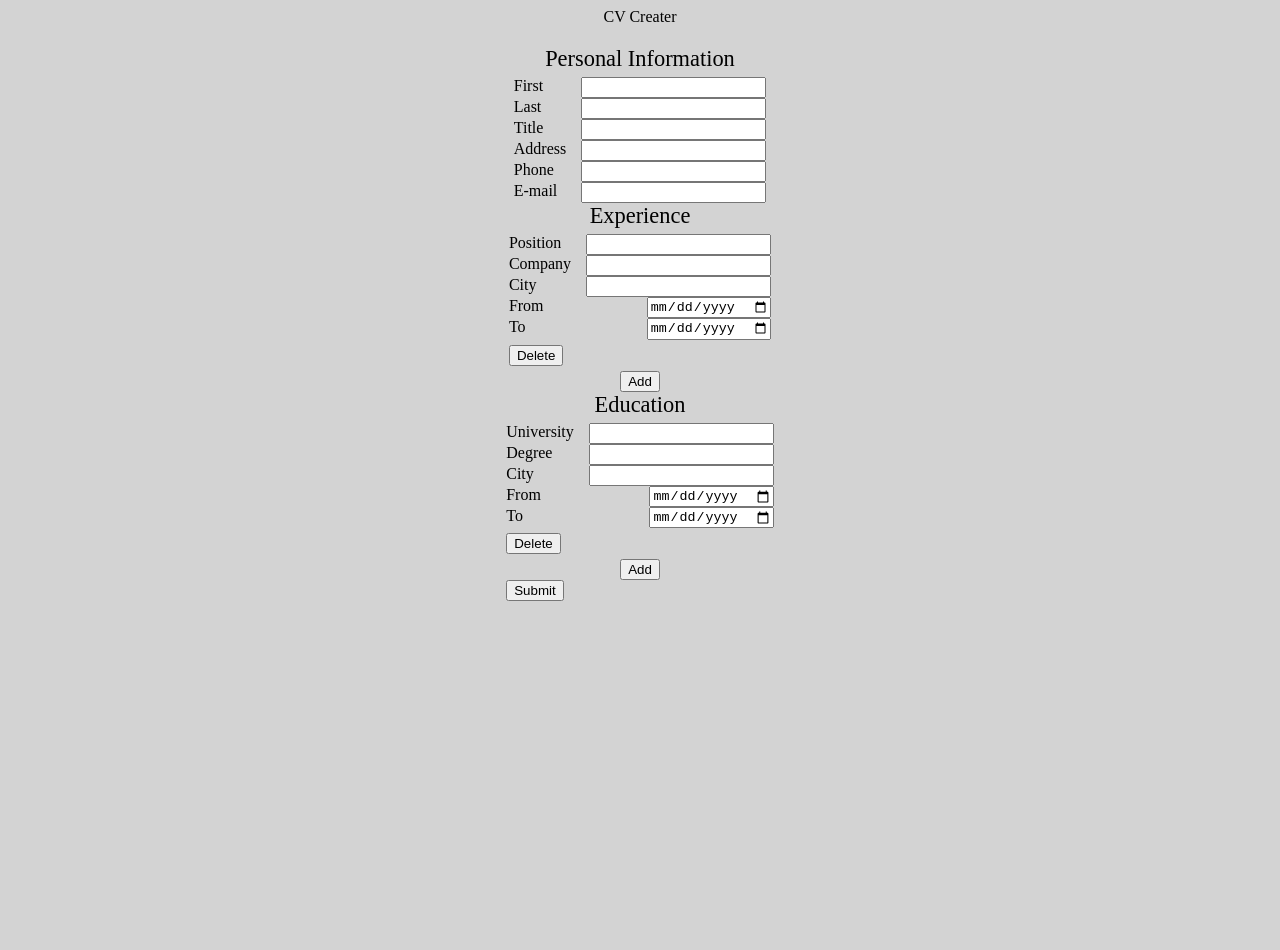
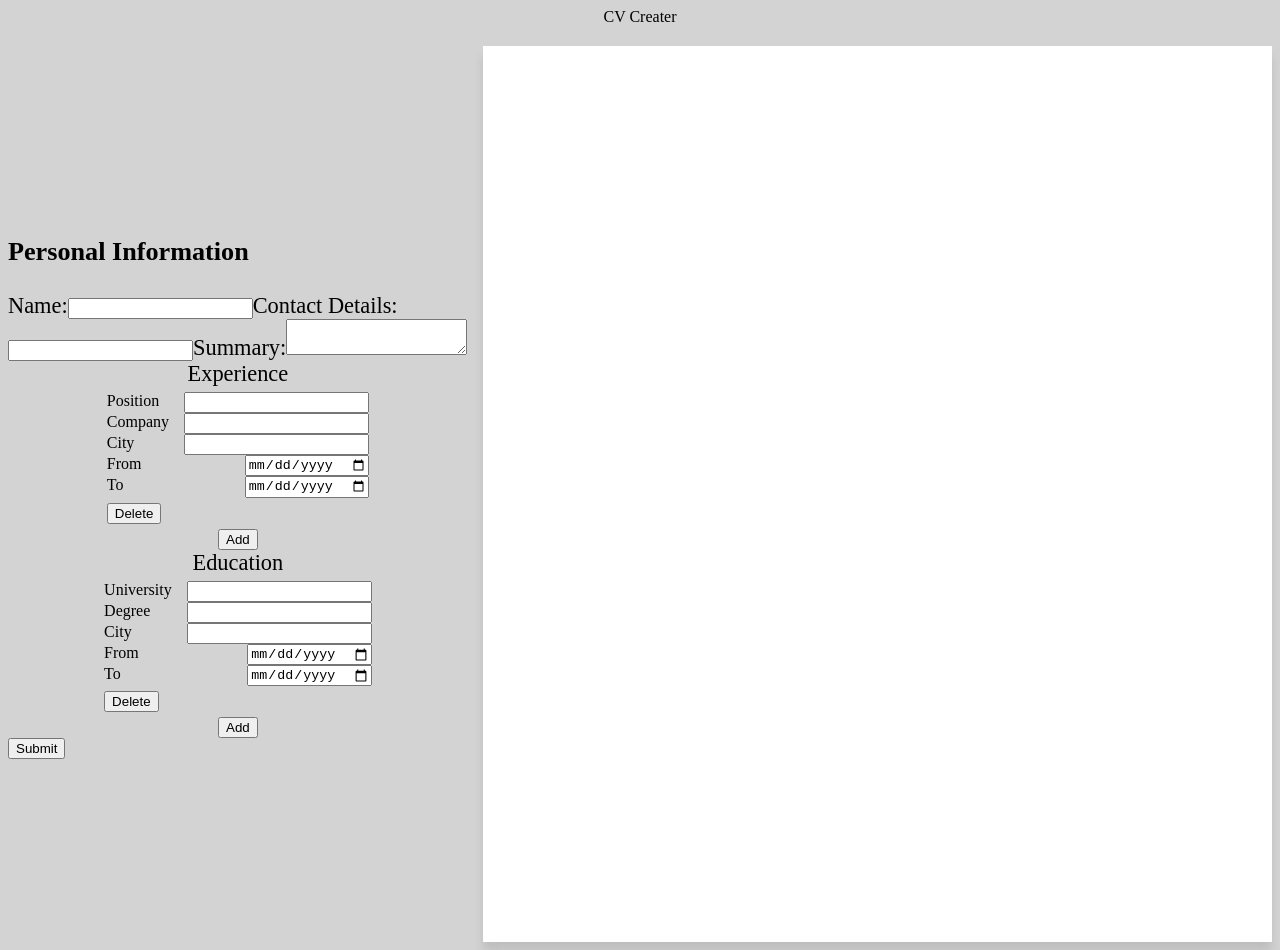
Before and after one commit to EricLam404/cv-project, a React (Create React App) app: page / in a window 1280 px wide. Before the commit the page ends 800 px from the top, so only its background shows below. Built offline with nearby package versions, Linux system fonts and the light colour scheme.

Commit message:
Added the display and changed form

```diff
--- a/src/App.js
+++ b/src/App.js
@@ -1,6 +1,7 @@
 import React, { Component } from "react";
 import "./styles/app.css"
 import Form from "./components/form";
+import Display from "./components/display";
 
 class App extends Component{
     constructor() {
@@ -13,7 +14,11 @@ class App extends Component{
         return (
         <div className="container">
             <div>CV Creater</div>
-            <Form/>
+            <div className="sub-container">
+                <Form/>
+                <Display/>
+            </div>
+
         </div>);
     }
 }
--- /dev/null
+++ b/src/components/display.js
@@ -0,0 +1,14 @@
+import React, { Component } from "react";
+import "../styles/display.css";
+
+class Display extends Component {
+  render() {
+    return (
+      <div className="sheet">
+        {/* Add content to display here */}
+      </div>
+    );
+  }
+}
+
+export default Display;
--- a/src/components/personal.js
+++ b/src/components/personal.js
@@ -7,21 +7,51 @@ class Personal extends Component{
         super(props);
 
         this.state = {
+            personalInfo: {
+                firstName: "",
+                lastName: "",
+                address: "",
+                phone: "",
+                email: "",
+                summary: "",
+            }
         };
     }
-    render(){
+    render() {
         return (
-        <div className="personal-information header">
-            <div className="subheader">Personal Information</div>
-            <div className="personal-info">
-                <Info info="first" text="text"/>
-                <Info info="last" text="text"/>
-                <Info info="title" text="text"/>
-                <Info info="address" text="text"/>
-                <Info info="phone" text="text"/>
-                <Info info="e-mail" text="email"/>
-            </div>
-        </div>);
+          <div className="personal-information header">
+            <h1>{this.state.personalInfo.name}</h1>
+            <p>{this.state.personalInfo.contactDetails}</p>
+            <p>{this.state.personalInfo.summary}</p>
+
+            <form className="personal-info">
+              <h3>Personal Information</h3>
+              <label>
+                Name:
+                <input
+                  type="text"
+                  value={this.state.personalInfo.name}
+                  onChange={e => this.setState({ personalInfo: { ...this.state.personalInfo, name: e.target.value }})}
+                />
+              </label>
+              <label>
+                Contact Details:
+                <input
+                  type="text"
+                  value={this.state.personalInfo.contactDetails}
+                  onChange={e => this.setState({ personalInfo: { ...this.state.personalInfo, contactDetails: e.target.value }})}
+                />
+              </label>
+              <label>
+                Summary:
+                <textarea
+                  value={this.state.personalInfo.summary}
+                  onChange={e => this.setState({ personalInfo: { ...this.state.personalInfo, summary: e.target.value }})}
+                />
+              </label>
+            </form>
+          </div>
+        );
     }
 }
 
--- a/src/index.js
+++ b/src/index.js
@@ -1,6 +1,7 @@
 import React from 'react';
 import ReactDOM from 'react-dom/client';
 import App from './App';
+import "./styles/index.css";
 
 const root = ReactDOM.createRoot(document.getElementById('root'));
 root.render(
--- /dev/null
+++ b/src/styles/display.css
@@ -0,0 +1,10 @@
+.sheet {
+  width: 100vw;
+  height: 100vh;
+  max-width: 8.5in;
+  max-height: 11in;
+  background: white;
+  box-shadow: 0 0.1in 0.1in 0 rgba(0, 0, 0, 0.1);
+  margin: auto;
+  padding: 0.5in;
+}
--- /dev/null
+++ b/src/styles/index.css
@@ -0,0 +1,4 @@
+.sub-container {
+    display: flex;
+    gap: 15px;
+}
```
